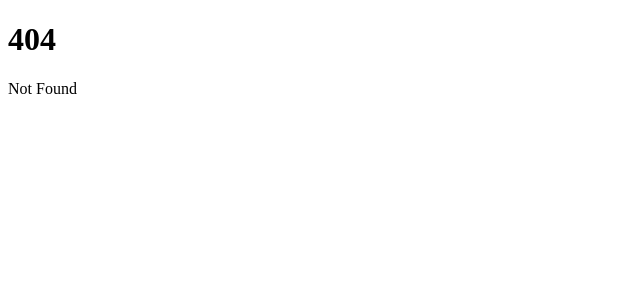
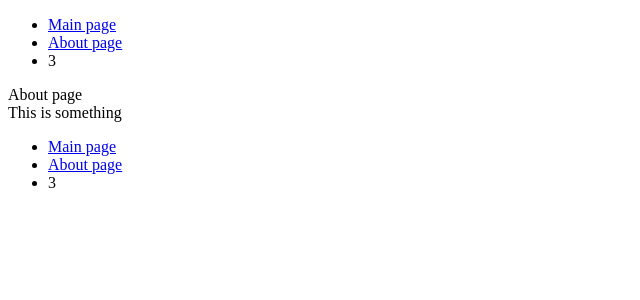
Before and after one commit to Loerad/svelte, a SvelteKit app in the folder my-app/: page /about in a window 1280 px wide. Before the commit this address had no page. Shown: the top 300 px of the page, without its empty margins (0-640 px from the left). Built offline with nearby package versions, Linux system fonts and the light colour scheme.

Commit message:
feat : Added nav, footer and added extra pages.

```diff
--- /dev/null
+++ b/my-app/src/lib/footer.svelte
@@ -0,0 +1,5 @@
+<script>
+    import Navigation from "./navigation.svelte";
+</script>
+
+<Navigation/>
--- /dev/null
+++ b/my-app/src/lib/navigation.svelte
@@ -0,0 +1,9 @@
+<nav>
+    <ul>
+
+        <li> <a href="/">Main page</a> </li>
+        <li> <a href="about">About page</a> </li>
+        <li> 3 </li>
+
+    </ul>
+</nav>
--- /dev/null
+++ b/my-app/src/routes/+layout.svelte
@@ -0,0 +1,10 @@
+
+<script>
+    import Navigation from "$lib/navigation.svelte";
+    import Footer from "$lib/footer.svelte";
+</script>
+<Navigation/>
+<slot/>
+<br>
+This is something
+<Footer/>
--- /dev/null
+++ b/my-app/src/routes/about/+page.svelte
@@ -0,0 +1 @@
+About page
```
